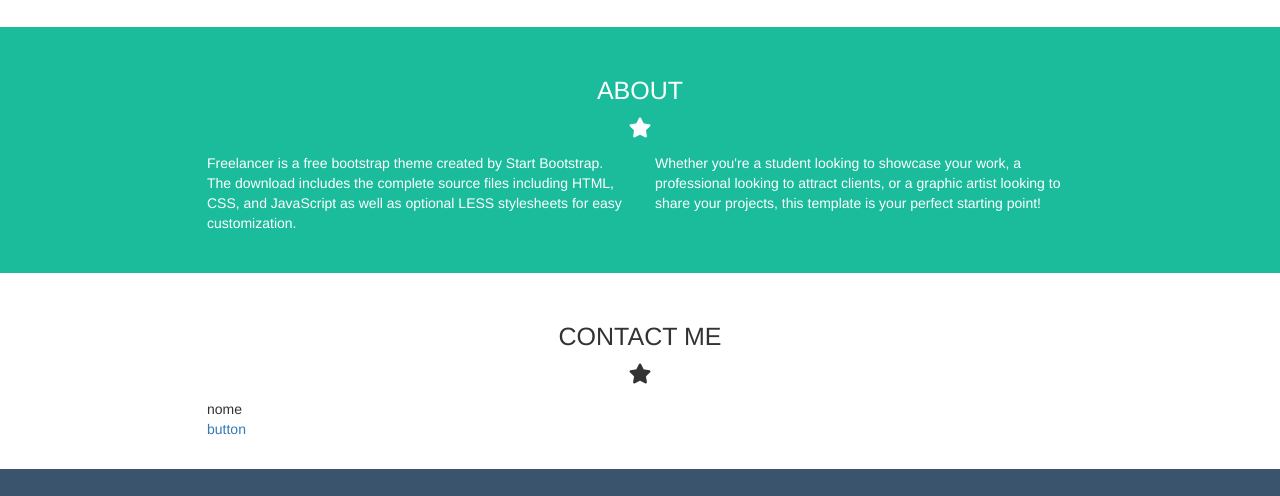
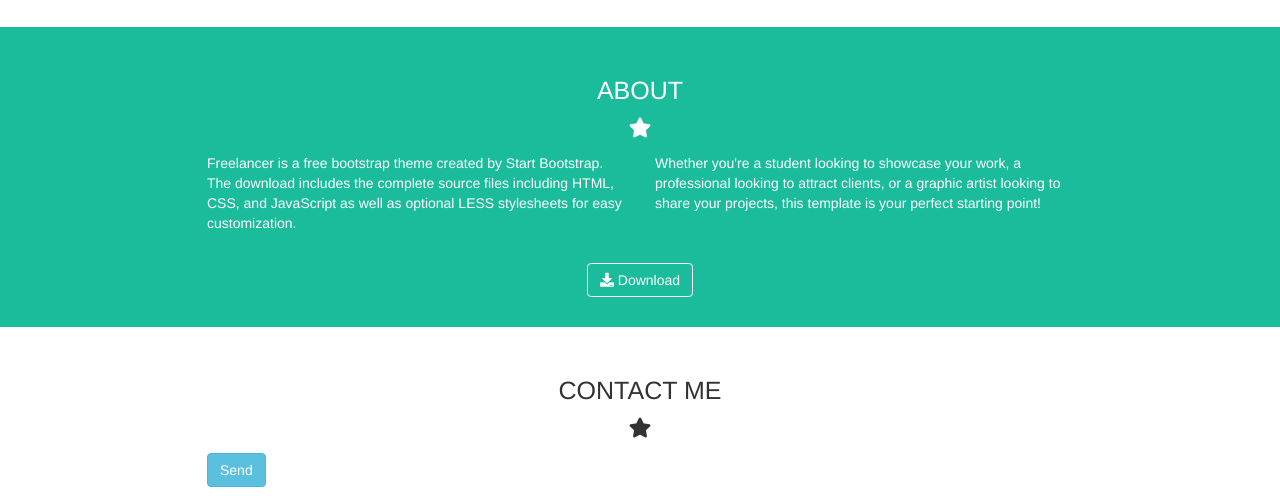
Before and after one commit to Verovannini/html-css-bootstrap-freelancer, a plain HTML site: page index.html in a window 1280 px wide. Shown: the part 1151-1647 px from the top of the page. Drawn offline with nearby package versions, Linux system fonts and the light colour scheme.

Commit message:
aggiunti button

```diff
--- a/css/style.css
+++ b/css/style.css
@@ -62,6 +62,22 @@ main .title h2{
 #portfolio .box-img{
     margin-top: 30px;
 }
+
+/* Section About */
+#about .button_container{
+    padding-top: 20px;
+}
+#about .button_container .download-btn{
+    border: 1px solid #fff;
+    color: #fff;
+}
+#about .button_container .download-btn:hover{
+    background-color: #fff;
+    color: #1abc9c;
+}
+
+/* Section Contact */
+
 /* END MAIN */
 
 /* FOOTER */
--- a/index.html
+++ b/index.html
@@ -184,6 +184,12 @@
                         </div>
                         <!-- End Column -->
                     </div>
+
+                    <!-- Start Button -->
+                    <div class="button_container text-center">
+                        <a class="btn download-btn" href="#"><i class="fas fa-download"></i> Download</a>
+                    </div>
+                    <!-- End Button -->
                 </div>
             </div>
         </section>
@@ -205,11 +211,17 @@
                     <!-- End Title -->
 
                     <!-- Start Form -->
-                    <div class="form">
-                        nome
-                        <div>
-                            <a href="#">button</a>
-                        </div>
+                    <div class="form_wrapper">
+                        <form>
+
+
+
+                            <!-- Start Button -->
+                            <div class="button_container">
+                                <a class="btn btn-info" href="#">Send</a>
+                            </div>
+                            <!-- End Button -->
+                        </form>
                     </div>
                     <!-- End Form -->
                 </div>
```
